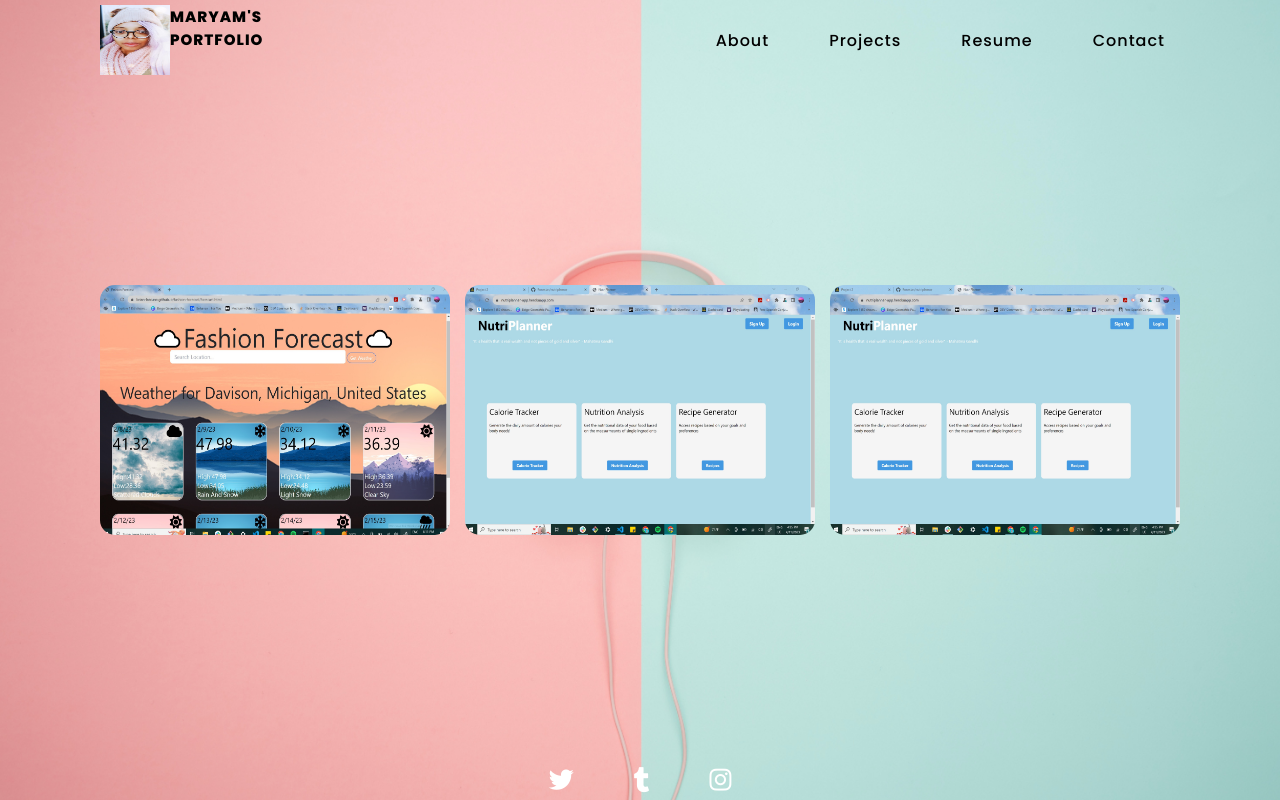
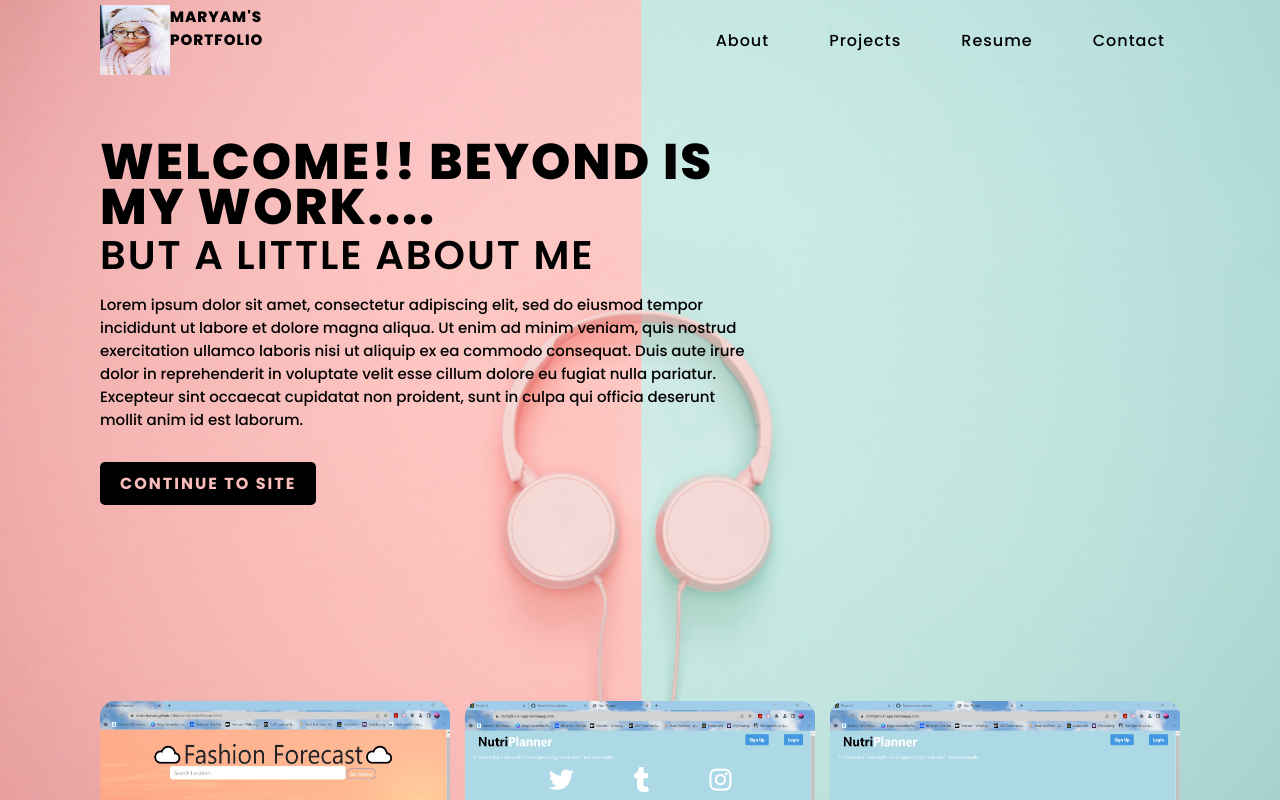
Before and after one commit to MariCods/Mary-React-Portfolio, a React (Create React App) app: page /Works in a window 1280 px wide. Shown: the top 800 px of the page. Built offline with nearby package versions, Linux system fonts and the light colour scheme.

Commit message:
Final Commit

```diff
--- a/src/App.js
+++ b/src/App.js
@@ -15,6 +15,7 @@ function App() {
     <div>
       <Header />
       <Footer />
+      <Section />
      <Routes>
 
       { /* Route components are rendered if the path prop matches the current URL */}
--- a/src/components/Section.js
+++ b/src/components/Section.js
@@ -7,7 +7,7 @@ function Section() {
             <div class="info">
                <h2> Welcome!! Beyond is My Work.... <br></br> <span>But A Little About Me</span></h2>
                 <p>Lorem ipsum dolor sit amet, consectetur adipiscing elit, sed do eiusmod tempor incididunt ut labore et dolore magna aliqua. Ut enim ad minim veniam, quis nostrud exercitation ullamco laboris nisi ut aliquip ex ea commodo consequat. Duis aute irure dolor in reprehenderit in voluptate velit esse cillum dolore eu fugiat nulla pariatur. Excepteur sint occaecat cupidatat non proident, sunt in culpa qui officia deserunt mollit anim id est laborum.</p>
-            <a href="/Works" class="info-btn">Continue to Site</a>
+            <a href="/" class="info-btn">Continue to Site</a>
              </div>
             </div>
     )
```
Also changed, not shown: package.json (+5 -3 lines), 2 other files (tests, documents, lock files or other folders).
